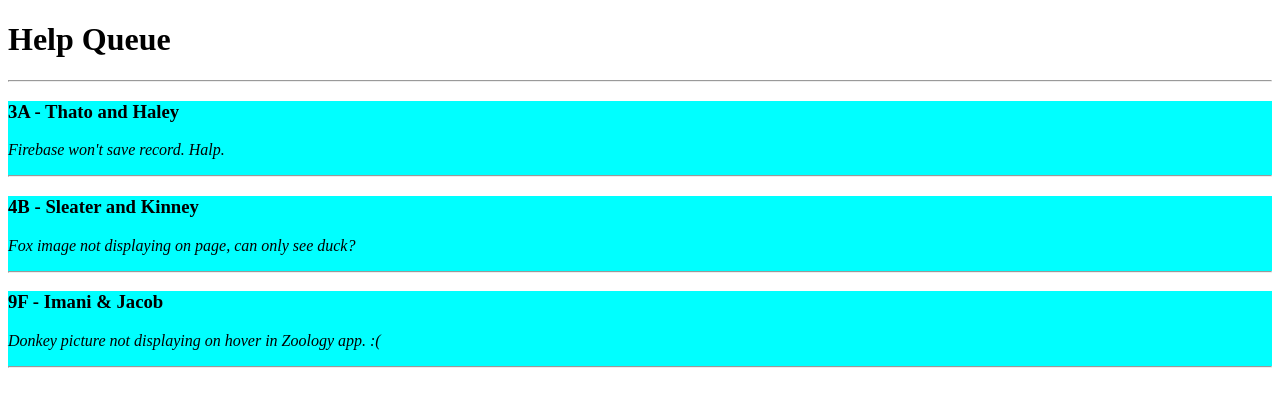
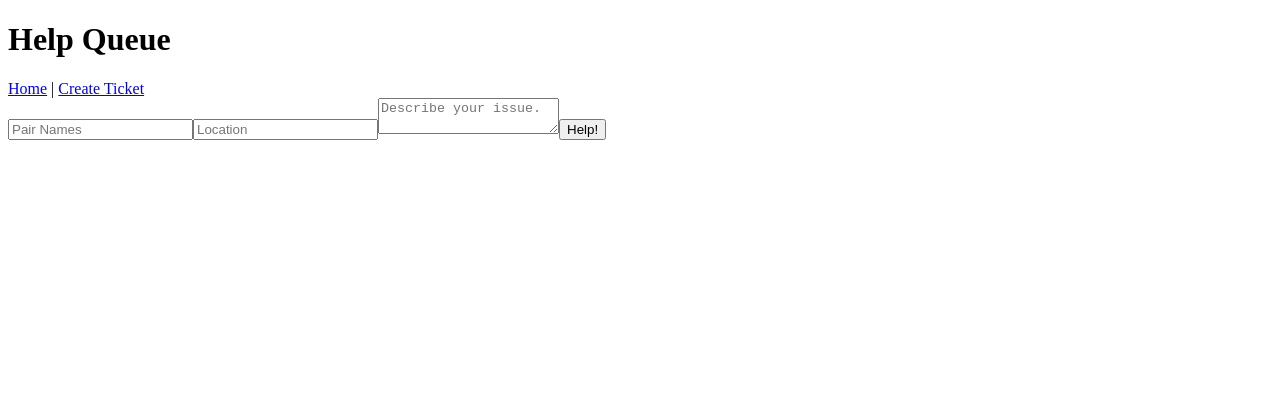
Before and after one commit to stockampj/Help-Queue-with-Redux, a React app: page /#/newticket in a window 1280 px wide. Shown: the top 406 px of the page. Built offline with nearby package versions, Linux system fonts and the light colour scheme.

Commit message:
add react router

```diff
--- a/package.json
+++ b/package.json
@@ -15,6 +15,7 @@
     "prop-types": "^15.5.10",
     "react": "^15.5.4",
     "react-dom": "^15.5.4",
+    "react-router-dom": "^4.0.0",
     "styled-jsx": "^3.2.4"
   },
   "devDependencies": {
--- a/src/components/App.jsx
+++ b/src/components/App.jsx
@@ -1,12 +1,17 @@
-import React from "react";
-import TicketList from "./TicketList";
-import Header from "./Header";
+import React from 'react';
+import Header from './Header';
+import TicketList from './TicketList';
+import { Switch, Route } from 'react-router-dom';
+import NewTicketForm from './NewTicketForm';
 
 function App(){
   return (
     <div>
       <Header/>
-      <TicketList/>
+      <Switch>
+        <Route exact path='/' component={TicketList} />
+        <Route path='/newticket' component={NewTicketForm} />
+      </Switch>
     </div>
   );
 }
--- a/src/components/Header.jsx
+++ b/src/components/Header.jsx
@@ -1,8 +1,12 @@
-import React from "react";
+import React from 'react';
+import { Link } from 'react-router-dom';
 
 function Header(){
   return (
-    <h1>Help Queue</h1>
+    <div>
+      <h1>Help Queue</h1>
+      <Link to="/">Home</Link> | <Link to="/newticket">Create Ticket</Link>
+    </div>
   );
 }
 
--- /dev/null
+++ b/src/components/NewTicketForm.jsx
@@ -0,0 +1,24 @@
+import React from 'react';
+
+function NewTicketForm(){
+  return (
+    <div>
+      <form>
+        <input
+          type='text'
+          id='names'
+          placeholder='Pair Names'/>
+        <input
+          type='text'
+          id='location'
+          placeholder='Location'/>
+        <textarea
+          id='issue'
+          placeholder='Describe your issue.'/>
+        <button type='submit'>Help!</button>
+      </form>
+    </div>
+  );
+}
+
+export default NewTicketForm;
--- a/src/index.jsx
+++ b/src/index.jsx
@@ -2,13 +2,16 @@ import React from "react";
 import ReactDOM from "react-dom";
 import App from "./components/App";
 import { AppContainer } from "react-hot-loader";
+import { HashRouter } from 'react-router-dom';
 
 const render = (Component) => {
   ReactDOM.render(
     <AppContainer>
-      <Component/>
+      <HashRouter>
+        <Component/>
+      </HashRouter>
     </AppContainer>,
-    document.getElementById("react-app-root")
+    document.getElementById('react-app-root')
   );
 };
 
```
Also changed, not shown: 1 other file (tests, documents, lock files or other folders).
